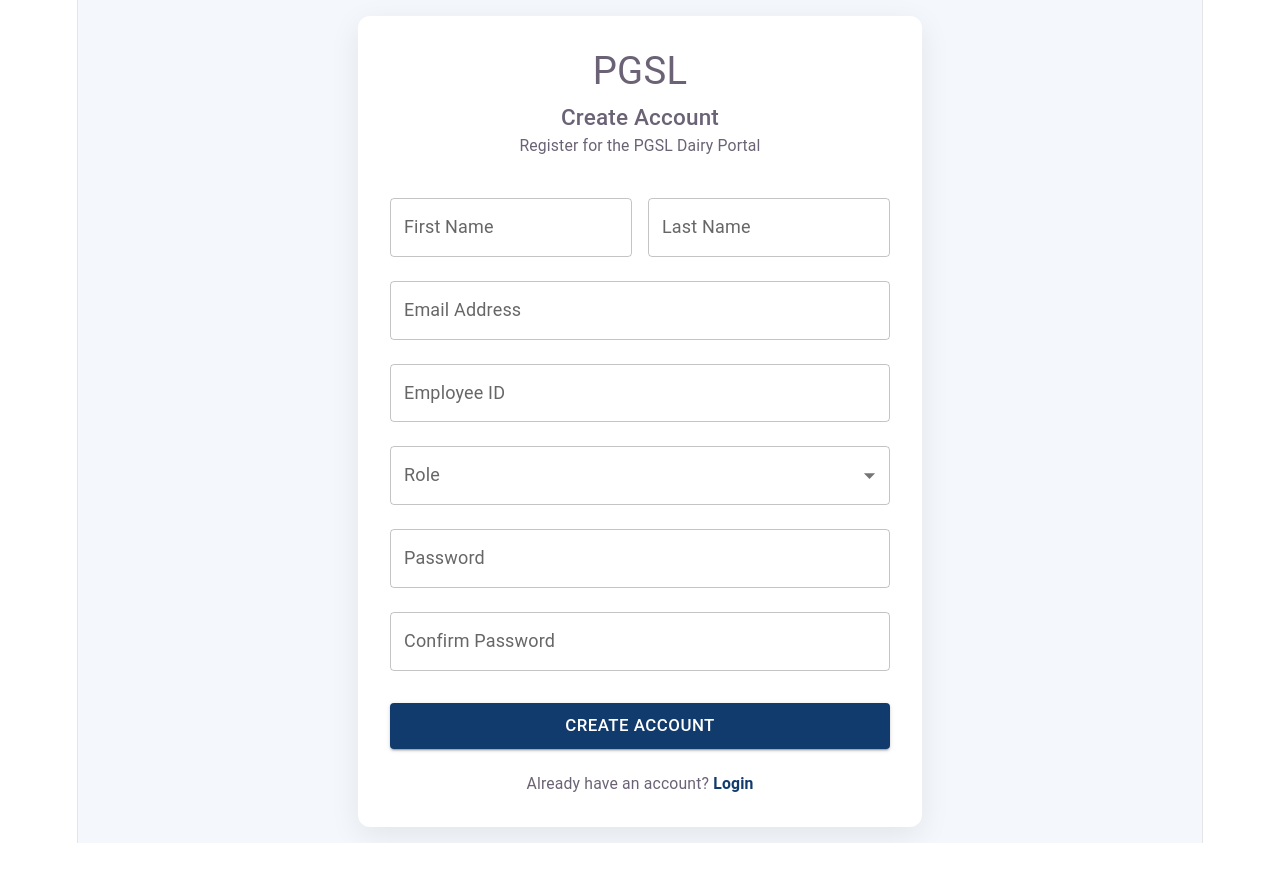
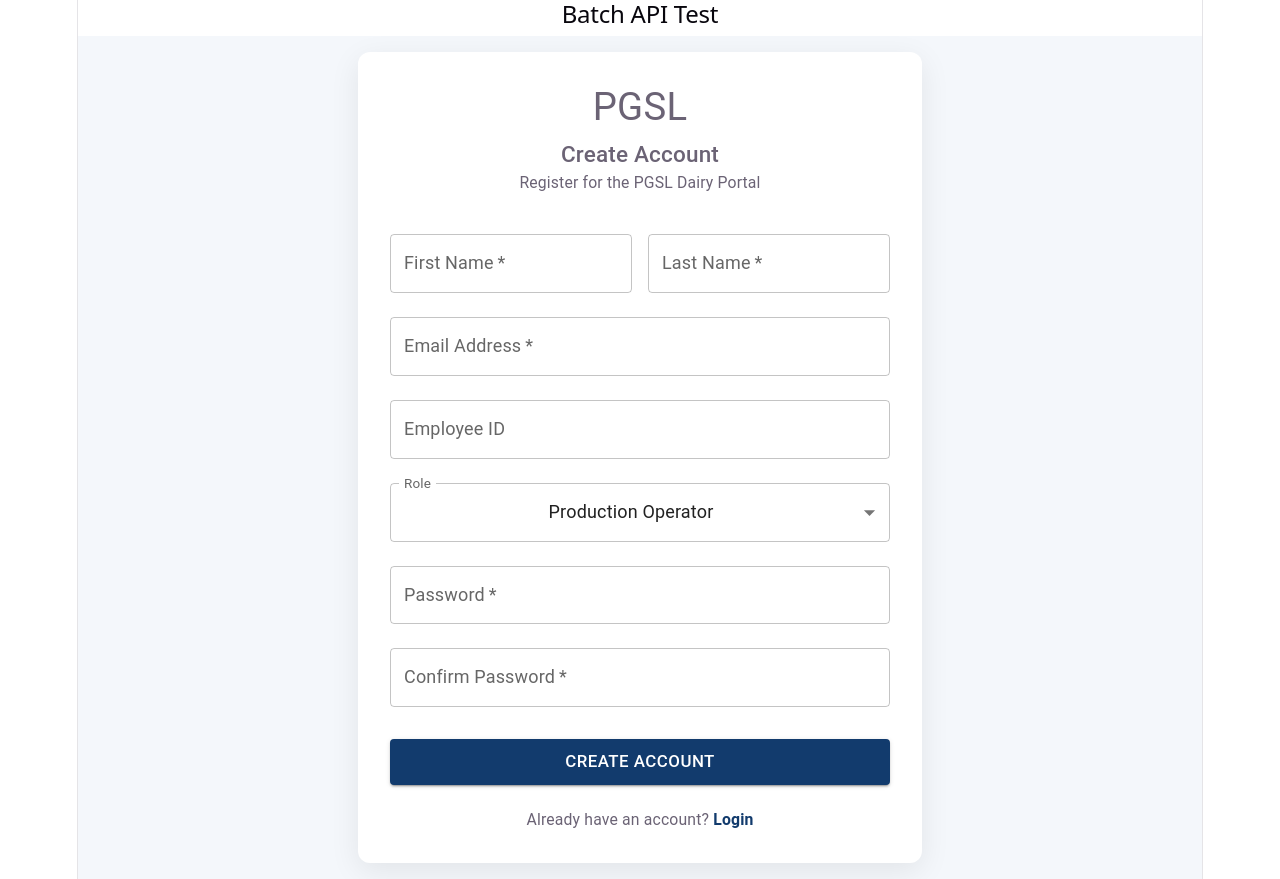
Before and after one commit to techman0256/PGSL_Frontend, a React (Vite) app in the folder dairy-portal/: page /signup in a window 1280 px wide. Before the commit the page ends 843 px from the top, so only its background shows below. Built offline with nearby package versions, Linux system fonts and the light colour scheme; no server answers.

Commit message:
updated login

```diff
--- a/dairy-portal/package.json
+++ b/dairy-portal/package.json
@@ -14,6 +14,7 @@
     "@emotion/styled": "^11.14.1",
     "@mui/icons-material": "^9.4.0",
     "@mui/material": "^9.4.0",
+    "axios": "^1.20.0",
     "react": "^19.2.8",
     "react-dom": "^19.2.8",
     "react-router-dom": "^7.18.4"
--- a/dairy-portal/src/App.jsx
+++ b/dairy-portal/src/App.jsx
@@ -1,11 +1,13 @@
 import { BrowserRouter, Routes, Route } from 'react-router-dom'
-
+import BatchTest from "./components/BatchTest";
 import Login from './pages/Login'
 import Signup from './pages/Signup'
 
 function App() {
   return (
+
     <BrowserRouter>
+      <BatchTest />
       <Routes>
         <Route path="/" element={<Login />} />
         <Route path="/signup" element={<Signup />} />
--- /dev/null
+++ b/dairy-portal/src/api/axios.js
@@ -0,0 +1,15 @@
+
+import axios from "axios";
+
+const api = axios.create({
+  baseURL: import.meta.env.VITE_API_BASE_URL || "http://localhost:5000/api",
+  timeout: 10000,
+  headers: {
+    "Content-Type": "application/json",
+  },
+  withCredentials: true,
+});
+
+
+
+export default api;
--- /dev/null
+++ b/dairy-portal/src/components/BatchTest.jsx
@@ -0,0 +1,25 @@
+
+import { useEffect } from "react";
+import { getBatches } from "../services/batchApi";
+
+function BatchTest() {
+  useEffect(() => {
+    const fetchBatches = async () => {
+      try {
+        const data = await getBatches();
+        console.log("Batches:", data);
+      } catch (error) {
+        console.error(
+          "API Error:",
+          error.response?.data || error.message
+        );
+      }
+    };
+
+    fetchBatches();
+  }, []);
+
+  return <h2>Batch API Test</h2>;
+}
+
+export default BatchTest;
--- a/dairy-portal/src/pages/Signup.jsx
+++ b/dairy-portal/src/pages/Signup.jsx
@@ -1,6 +1,8 @@
 
 
-import { Link } from 'react-router-dom'
+
+import { useState } from "react";
+import { Link } from "react-router-dom";
 import {
   Box,
   Button,
@@ -10,32 +12,106 @@ import {
   Select,
   TextField,
   Typography,
-} from '@mui/material'
+  Alert,
+} from "@mui/material";
+
+import api from "../api/axios";
 
 function Signup() {
+  const [formData, setFormData] = useState({
+    firstName: "",
+    lastName: "",
+    email: "",
+    employeeId: "",
+    role: "operator",
+    password: "",
+    confirmPassword: "",
+  });
+
+  const [loading, setLoading] = useState(false);
+  const [error, setError] = useState("");
+  const [success, setSuccess] = useState("");
+
+  const handleChange = (event) => {
+    const { name, value } = event.target;
+
+    setFormData((prev) => ({
+      ...prev,
+      [name]: value,
+    }));
+  };
+
+  const handleSubmit = async (event) => {
+    event.preventDefault();
+
+    setError("");
+    setSuccess("");
+
+    if (formData.password !== formData.confirmPassword) {
+      setError("Passwords do not match.");
+      return;
+    }
+
+    setLoading(true);
+
+    try {
+      console.log("Calling API with data:", formData);
+      // const r1 = await api.get("/health")
+      // console.log("Health check response:", r1.data);
+      const response = await api.post("/auth/register", {
+        name: `${formData.firstName.trim()} ${formData.lastName.trim()}`.trim(),
+        email: formData.email.trim(),
+        password: formData.password,
+      });
+
+      const data = response.data;
+
+      setSuccess("Account registered successfully!");
+
+      console.log("Registration response:", data);
+
+      setFormData({
+        firstName: "",
+        lastName: "",
+        email: "",
+        employeeId: "",
+        role: "operator",
+        password: "",
+        confirmPassword: "",
+      });
+    } catch (err) {
+      setError(
+        err.response?.data?.message ||
+          err.response?.data?.error ||
+          err.message ||
+          "Registration failed."
+      );
+    } finally {
+      setLoading(false);
+    }
+  };
+
   return (
     <Box
       sx={{
-        minHeight: '100vh',
-        display: 'flex',
-        alignItems: 'center',
-        justifyContent: 'center',
-        backgroundColor: '#f4f7fb',
+        minHeight: "100vh",
+        display: "flex",
+        alignItems: "center",
+        justifyContent: "center",
+        backgroundColor: "#f4f7fb",
         padding: 2,
       }}
     >
       <Box
         sx={{
-          width: '100%',
+          width: "100%",
           maxWidth: 500,
           padding: 4,
-          backgroundColor: 'white',
+          backgroundColor: "white",
           borderRadius: 3,
-          boxShadow: '0 8px 30px rgba(0,0,0,0.08)',
+          boxShadow: "0 8px 30px rgba(0,0,0,0.08)",
         }}
       >
-        {/* Heading */}
-
         <Typography
           variant="h4"
           fontWeight="bold"
@@ -62,100 +138,125 @@ function Signup() {
           Register for the PGSL Dairy Portal
         </Typography>
 
-        {/* Name */}
+        {error && (
+          <Alert severity="error" sx={{ mb: 2 }}>
+            {error}
+          </Alert>
+        )}
 
-        <Box sx={{ display: 'flex', gap: 2 }}>
+        {success && (
+          <Alert severity="success" sx={{ mb: 2 }}>
+            {success}
+          </Alert>
+        )}
+
+        <Box component="form" onSubmit={handleSubmit}>
+          <Box sx={{ display: "flex", gap: 2 }}>
             <TextField
               fullWidth
+              required
+              name="firstName"
               label="First Name"
+              value={formData.firstName}
+              onChange={handleChange}
               margin="normal"
             />
 
             <TextField
               fullWidth
+              required
+              name="lastName"
               label="Last Name"
+              value={formData.lastName}
+              onChange={handleChange}
               margin="normal"
             />
           </Box>
 
-        {/* Email */}
+          <TextField
+            fullWidth
+            required
+            name="email"
+            label="Email Address"
+            type="email"
+            value={formData.email}
+            onChange={handleChange}
+            margin="normal"
+          />
 
           <TextField
             fullWidth
-          label="Email Address"
-          type="email"
+            name="employeeId"
+            label="Employee ID"
+            value={formData.employeeId}
+            onChange={handleChange}
             margin="normal"
           />
 
-        {/* Employee ID */}
+          <FormControl fullWidth margin="normal">
+            <InputLabel id="role-label">Role</InputLabel>
 
-        <TextField
-          fullWidth
-          label="Employee ID"
-          margin="normal"
-        />
-
-        {/* Role */}
-
-        <FormControl fullWidth margin="normal">
-          <InputLabel>Role</InputLabel>
-
-          <Select label="Role">
+            <Select
+              labelId="role-label"
+              name="role"
+              value={formData.role}
+              label="Role"
+              onChange={handleChange}
+            >
               <MenuItem value="operator">
                 Production Operator
               </MenuItem>
-
               <MenuItem value="supervisor">
                 Supervisor
               </MenuItem>
-
               <MenuItem value="quality">
                 Quality Control
               </MenuItem>
-
               <MenuItem value="manager">
                 Manager
               </MenuItem>
             </Select>
           </FormControl>
 
-        {/* Password */}
+          <TextField
+            fullWidth
+            required
+            name="password"
+            label="Password"
+            type="password"
+            value={formData.password}
+            onChange={handleChange}
+            margin="normal"
+          />
 
           <TextField
             fullWidth
-          label="Password"
+            required
+            name="confirmPassword"
+            label="Confirm Password"
             type="password"
+            value={formData.confirmPassword}
+            onChange={handleChange}
             margin="normal"
           />
 
-        {/* Confirm Password */}
-
-        <TextField
-          fullWidth
-          label="Confirm Password"
-          type="password"
-          margin="normal"
-        />
-
-        {/* Signup Button */}
-
           <Button
             fullWidth
+            type="submit"
             variant="contained"
             size="large"
+            disabled={loading}
             sx={{
               mt: 3,
-            backgroundColor: '#123B6D',
-            '&:hover': {
-              backgroundColor: '#0D2D52',
+              backgroundColor: "#123B6D",
+              "&:hover": {
+                backgroundColor: "#0D2D52",
               },
             }}
           >
-          Create Account
+            {loading ? "Creating Account..." : "Create Account"}
           </Button>
-
-        {/* Login */}
-
+        </Box>
 
         <Typography
           variant="body2"
@@ -163,23 +264,21 @@ function Signup() {
           color="text.secondary"
           sx={{ mt: 3 }}
         >
-  Already have an account?{' '}
+          Already have an account?{" "}
           <Link
             to="/"
             style={{
-      color: '#123B6D',
-      fontWeight: 'bold',
-      textDecoration: 'none',
+              color: "#123B6D",
+              fontWeight: "bold",
+              textDecoration: "none",
             }}
           >
             Login
           </Link>
         </Typography>
-
-
       </Box>
     </Box>
-  )
+  );
 }
 
-export default Signup
+export default Signup;
--- /dev/null
+++ b/dairy-portal/src/services/batchApi.js
@@ -0,0 +1,12 @@
+
+import api from "../api/axios";
+
+export const getBatches = async () => {
+  const response = await api.get("/batches");
+  return response.data;
+};
+
+export const createBatch = async (batchData) => {
+  const response = await api.post("/batches", batchData);
+  return response.data;
+};
```
Also changed, not shown: 2 other files (tests, documents, lock files or other folders). Lines whose indentation alone changed are shown as unchanged.
